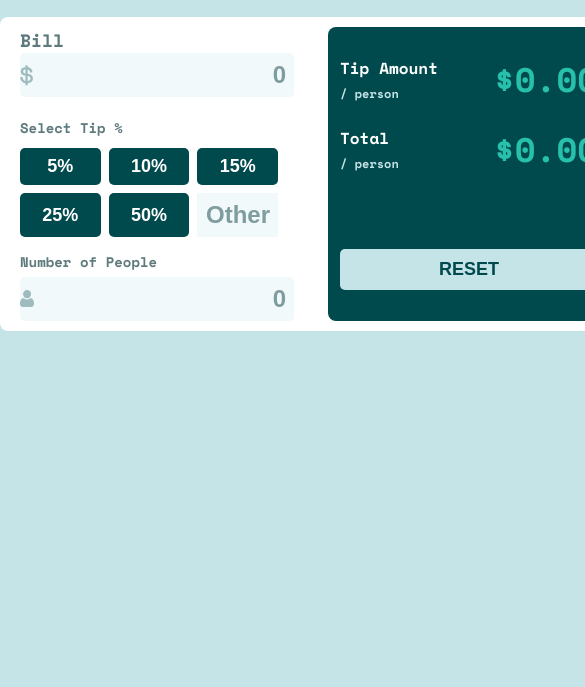
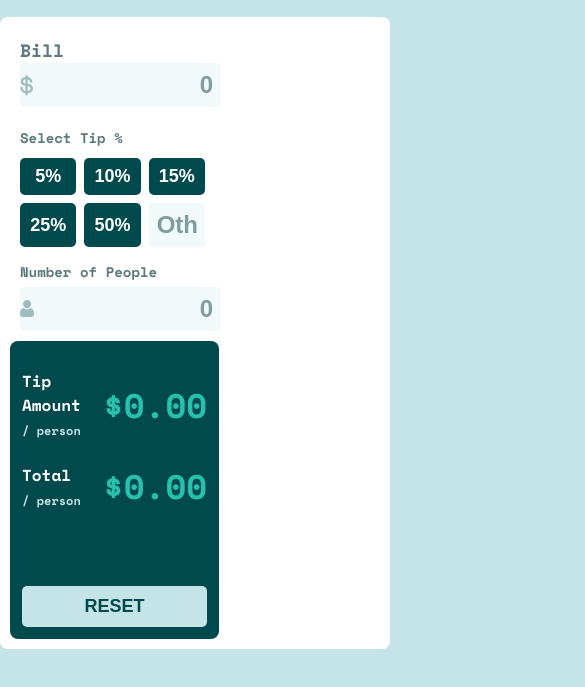
Before and after one commit to BuhleMtshali/tip-spliter-calculator, a plain HTML site: page index.html in a window 390 px wide. Shown: the part 113-800 px from the top of the page, 585 px wide, since content can reach past the window. Drawn offline with nearby package versions, Linux system fonts and the light colour scheme.

Commit message:
updated the stylesheet

```diff
--- a/style.css
+++ b/style.css
@@ -5,13 +5,22 @@
   --green-font: hsl(189, 41%, 97%);
 }
 
-@media (max-width: 400px) {
+@media (max-width: 768px) {
   .container {
-    flex-direction: row;
+    flex-direction: column;
   }
-  .buttons-container {
-    grid-template-columns: repeat(2, 1fr);
+
+  .left-container,
+  .right-container {
+    flex: 1 1 100%;
+    margin-right: 0;
   }
+}
+
+.left-container,
+.right-container {
+  flex: 1 1 100%;
+  padding: 10px;
 }
 
 body {
@@ -26,7 +35,7 @@ body {
 .container {
   background-color: white;
   margin: 0 auto;
-  width: 600px;
+  max-width: 600px;
   border-radius: 8px;
   padding: 10px;
   margin-top: 20px;
```
